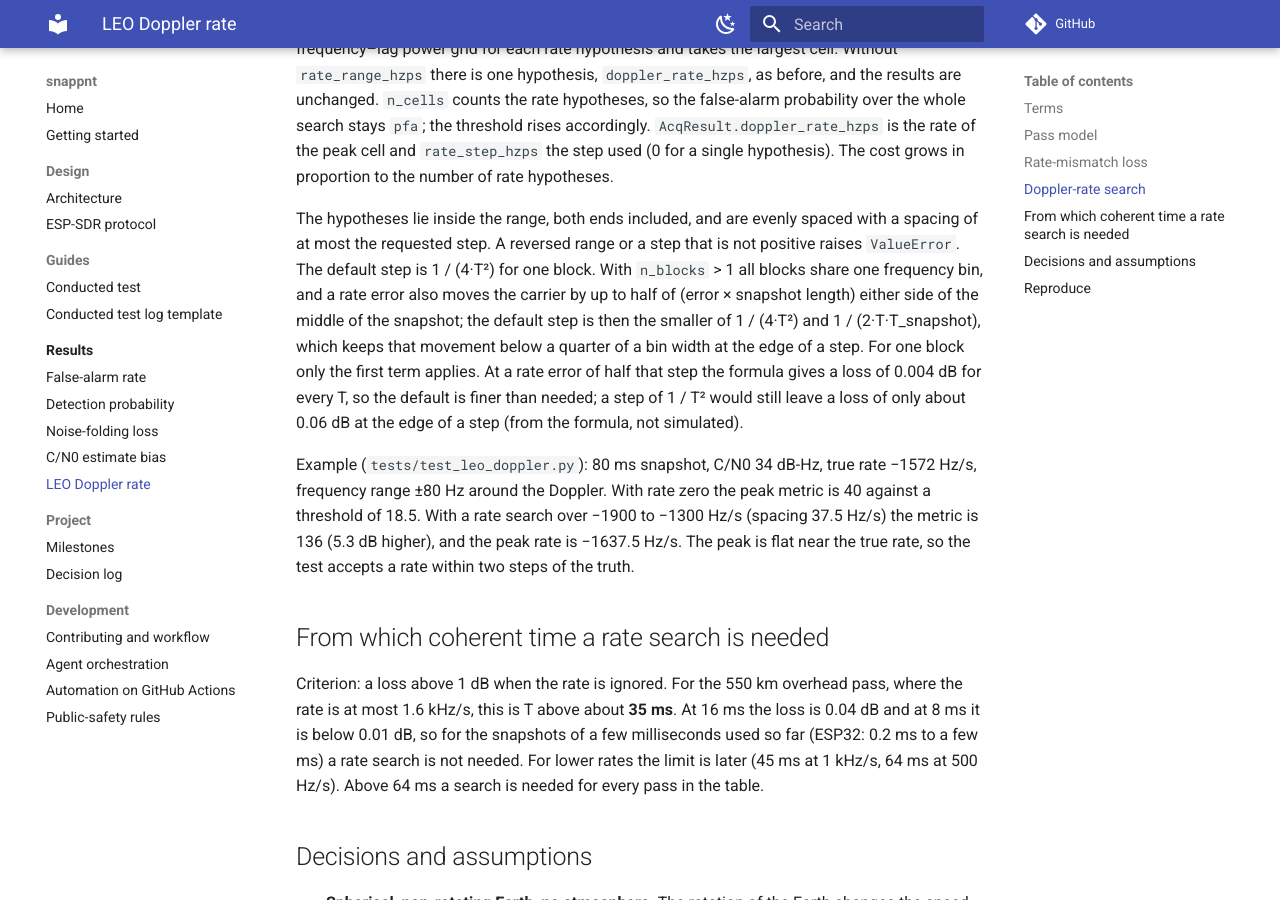
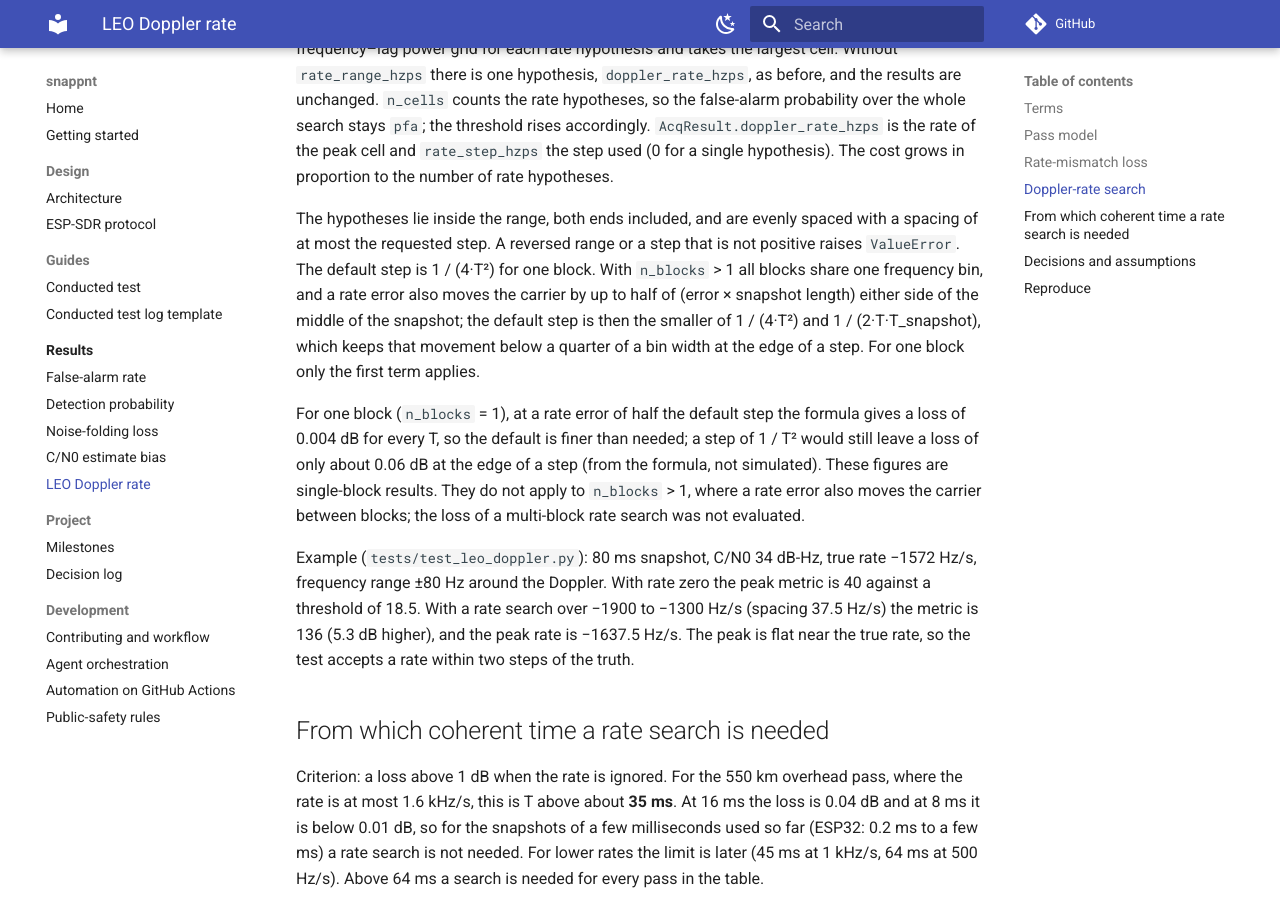
Before and after one commit to h-shiono/snappnt, an MkDocs documentation site: the page built from docs/results/leo-doppler-rate.md, in a window 1280 px wide and 900 px high, scrolled down 2661 px. Built offline with MkDocs 1.6.1 and Material for MkDocs 9.7.7, drawn with Linux system fonts in a browser that asks for light colours; comment, search, counter and statistics services are not loaded.

Commit message:
Qualify rate-step loss figures as single-block results
Co-Authored-By: Claude Sonnet 5.5 <noreply@anthropic.com>
Signed-off-by: h-shiono <117711389+h-shiono@users.noreply.github.com>

```diff
--- a/docs/results/leo-doppler-rate.md
+++ b/docs/results/leo-doppler-rate.md
@@ -96,9 +96,13 @@ of at most the requested step. A reversed range or a step that is not positive r
 share one frequency bin, and a rate error also moves the carrier by up to half of
 (error × snapshot length) either side of the middle of the snapshot; the default step is then
 the smaller of 1 / (4·T²) and 1 / (2·T·T_snapshot), which keeps that movement below a quarter
-of a bin width at the edge of a step. For one block only the first term applies. At a rate error of half that step the formula gives a loss of
-0.004 dB for every T, so the default is finer than needed; a step of 1 / T² would still
+of a bin width at the edge of a step. For one block only the first term applies.
+
+For one block (`n_blocks` = 1), at a rate error of half the default step the formula gives a
+loss of 0.004 dB for every T, so the default is finer than needed; a step of 1 / T² would still
 leave a loss of only about 0.06 dB at the edge of a step (from the formula, not simulated).
+These figures are single-block results. They do not apply to `n_blocks` > 1, where a rate error
+also moves the carrier between blocks; the loss of a multi-block rate search was not evaluated.
 
 Example (`tests/test_leo_doppler.py`): 80 ms snapshot, C/N0 34 dB-Hz, true rate −1572 Hz/s,
 frequency range ±80 Hz around the Doppler. With rate zero the peak metric is 40 against a
```
